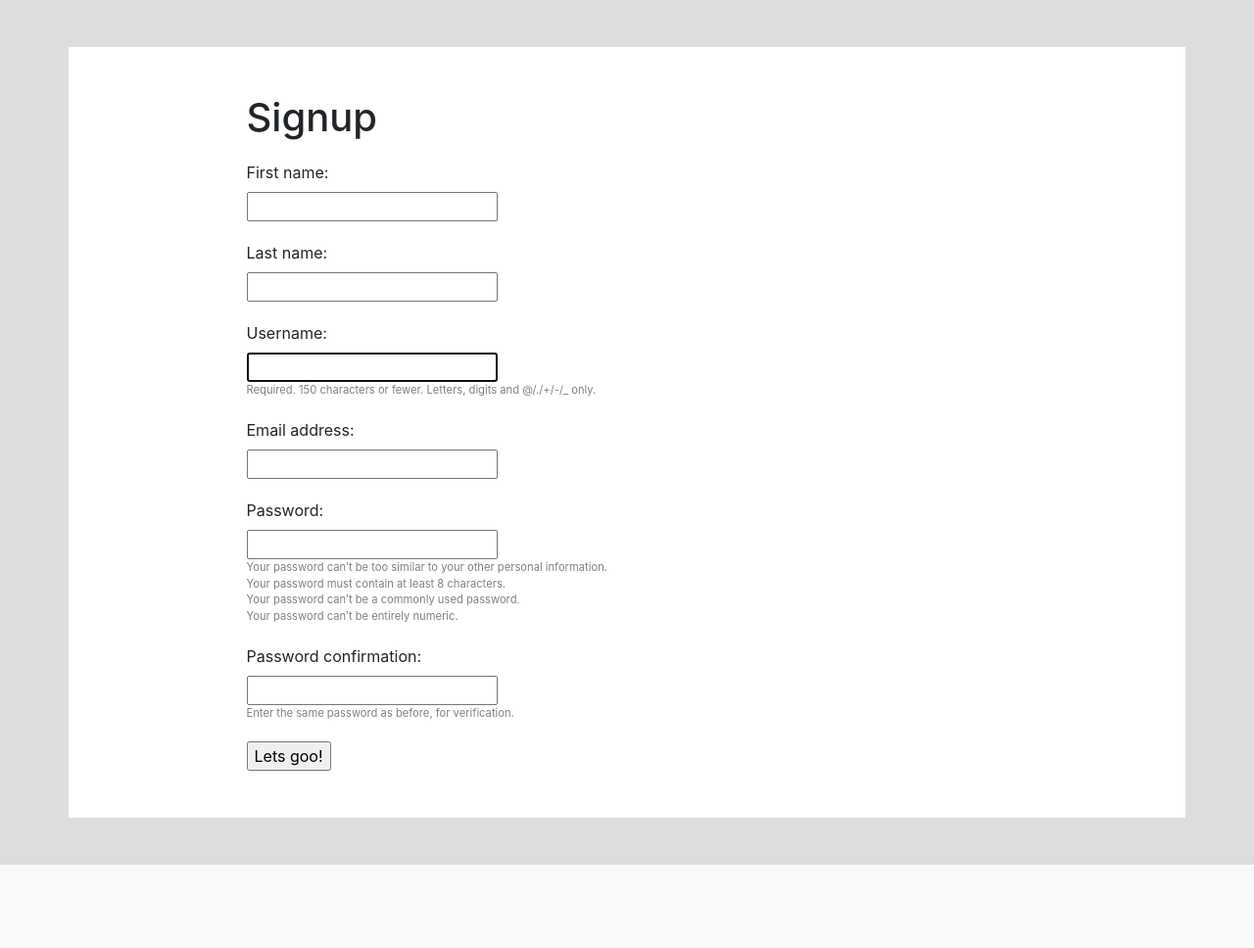
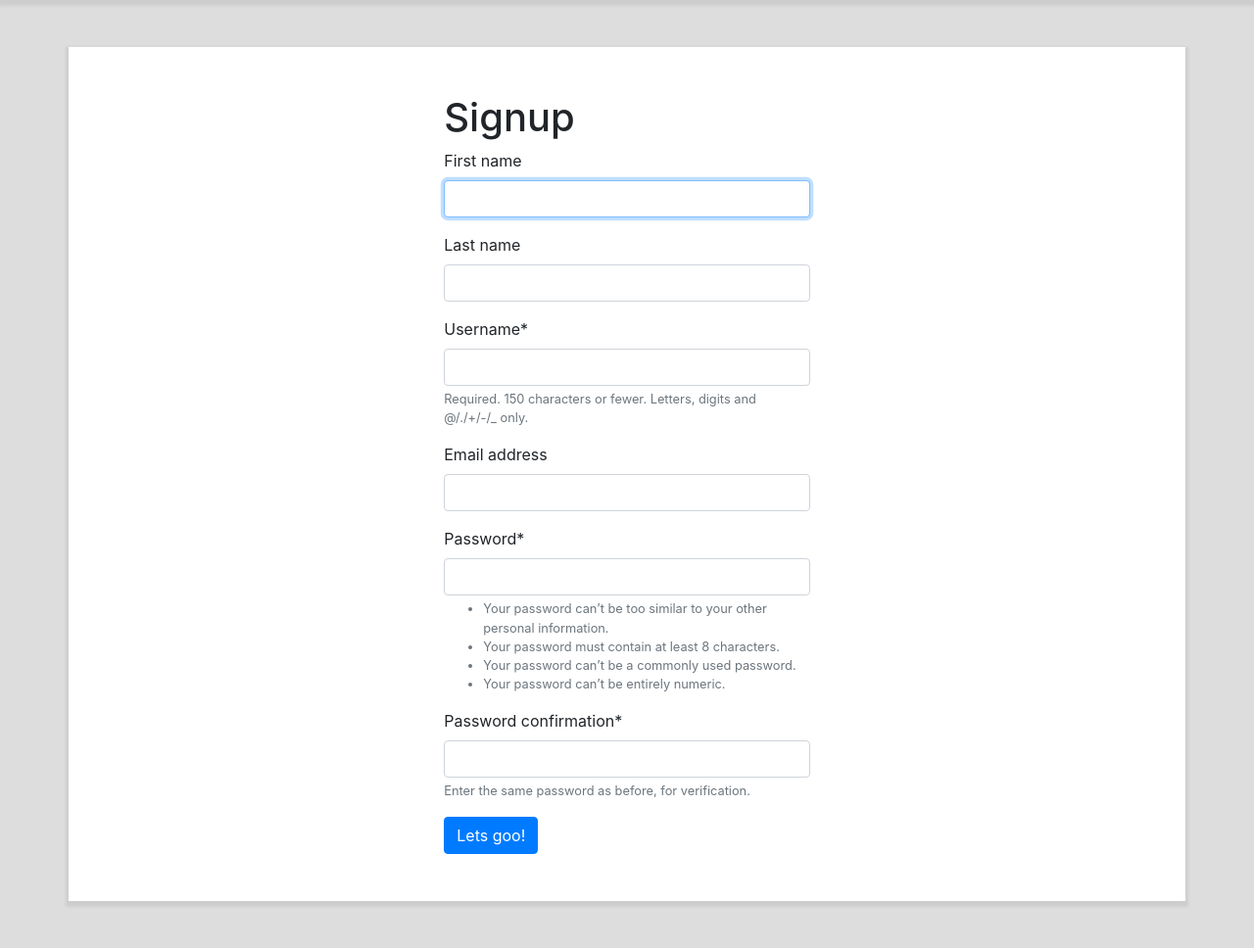
Before and after one commit to yahyaanwar/django-blog, a Django app: page /user/signup/ in a window 1280 px wide. Shown: the part 56-1024 px from the top of the page at 98% size. Before the commit the page ends 939 px from the top, so only its background shows below. Run offline with Django 3.2, Linux system fonts and the light colour scheme; some libraries are stand-ins or nearby versions.

Commit message:
[IMP] Using crispy forms to render form

```diff
--- a/assets/css/main.css
+++ b/assets/css/main.css
@@ -1,5 +1,9 @@
 body {
     background: #ddd!important;
+}
+
+.container, .navbar {
+    box-shadow: 0px 3px 3px 3px #00000012;
 }
 
 .content {
@@ -7,30 +11,6 @@
     min-height: 80vh;
 }
 
-form .helptext {
-    font-size: .7rem;
-    display: block;
-    color: grey;
-}
-
-form .helptext ul {
-    padding-left: 0;
-    list-style: none;
-    margin: 0;
-}
-
-form .errorlist {
-    font-size: .7rem;
-    padding-left: 0;
-    list-style: none;
-    color: red;
-}
-
-form label, form input[type=submit] {
-    display: block;
-    margin-top: 20px;
-}
-
 nav > * {
     margin: 0 10px;
 }
--- a/blog/templates/blog/create.html
+++ b/blog/templates/blog/create.html
@@ -1,4 +1,5 @@
 {% extends 'base_layout.html' %}
+{% load crispy_forms_tags %}
 
 {% block title %}
     Create New Post
@@ -7,7 +8,7 @@
 {% block content %}
 <form action="{% url 'blog:create' %}" method="post">
     {% csrf_token %}
-    {{ form }}
-    <input type="submit" value="Create">
+    {{ form|crispy }}
+    <input class="btn btn-primary" type="submit" value="Create">
 </form>
 {% endblock content %}
--- a/dk_blog/settings.py
+++ b/dk_blog/settings.py
@@ -37,6 +37,7 @@
     'django.contrib.sessions',
     'django.contrib.messages',
     'django.contrib.staticfiles',
+    'crispy_forms',
     'user',
     'blog',
 ]
@@ -130,3 +131,5 @@
 STATIC_ROOT = os.path.join(PROJECT_DIR, 'assets')
 
 LOGIN_URL = 'user:signin'
+# Apps settings
+CRISPY_TEMPLATE_PACK = 'bootstrap4'
--- a/requirements.txt
+++ b/requirements.txt
@@ -1,6 +1,7 @@
 astroid==2.2.5
 autopep8==1.4.4
 Django==2.2.2
+django-crispy-forms==1.7.2
 isort==4.3.21
 lazy-object-proxy==1.4.1
 mccabe==0.6.1
--- a/templates/base_layout.html
+++ b/templates/base_layout.html
@@ -22,9 +22,9 @@
             {% endblock content %}
         </div>
     </div>
-    <script src="{% static 'lib/js/jquery.min.js' %}"/>
-    <script src="{% static 'lib/js/bootstrap.min.js' %}"/>
-    <script src="{% static 'js/script.js' %}"/>
+    <script src="{% static 'lib/js/jquery.min.js' %}"></script>
+    <script src="{% static 'lib/js/bootstrap.min.js' %}"></script>
+    <script src="{% static 'js/script.js' %}"></script>
 </body>
 
 </html>
--- a/user/forms.py
+++ b/user/forms.py
@@ -2,6 +2,7 @@
 from django.contrib.auth.forms import UserCreationForm, UserChangeForm
 
 from .models import CustomUser
+
 
 class CustomUserCreationForm(UserCreationForm):
 
@@ -9,6 +10,11 @@
         model = CustomUser
         fields = ('first_name', 'last_name', 'username', 'email')
 
+    def __init__(self, *args, **kwargs):
+        super(CustomUserCreationForm, self).__init__(*args, **kwargs)
+        self.fields['first_name'].widget.attrs['autofocus'] = 'on'
+
+
 class CustomUserChangeForm(UserChangeForm):
 
     class Meta:
--- a/user/templates/user/signup.html
+++ b/user/templates/user/signup.html
@@ -1,14 +1,19 @@
 {% extends 'base_layout.html' %}
+{% load crispy_forms_tags %}
 
 {% block title %}
 Signup
 {% endblock title %}
 
 {% block content %}
-<h1>Signup</h1>
-<form action="{% url 'user:signup' %}" method="post">
-    {% csrf_token %}
-    {{ form }}
-    <input type="submit" value="Lets goo!">
-</form>
+<div class="row">
+    <div class="col col-md-6 offset-md-3">
+        <h1>Signup</h1>
+        <form action="{% url 'user:signup' %}" method="post">
+            {% csrf_token %}
+            {{ form|crispy }}
+            <input class="btn btn-primary" type="submit" value="Lets goo!">
+        </form>
+    </div>
+</div>
 {% endblock content %}
```
Also changed, not shown: user/templates/user/signin.html (+11 -6 lines).
